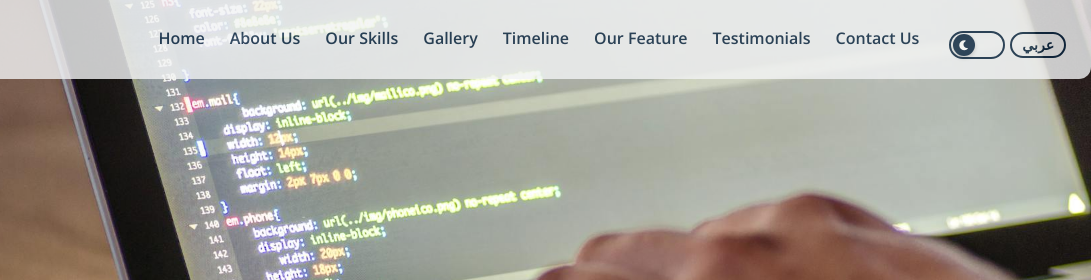
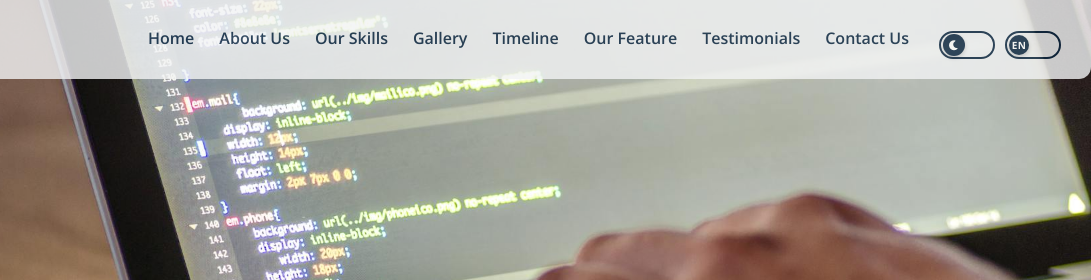
Before and after one commit to YeahiaNurulAmin/Code-YNA-Tamplate, a website: page index.html in a window 1280 px wide. Shown: the top 280 px of the page, 189-1280 px from the left. Drawn offline with nearby package versions, Linux system fonts and the light colour scheme.

Commit message:
Refactor language toggle for improved accessibility and styling
- Updated index.html to enhance the language toggle button with data attributes and accessibility features.
- Modified CSS in master.css to improve the appearance and functionality of the language toggle, including hover effects and dark mode support.
- Adjusted JavaScript in lang.js to update the language toggle button's text and attributes based on the selected language.

```diff
--- a/css/master.css
+++ b/css/master.css
@@ -392,21 +392,61 @@ html.dark-mode .toggle-thumb .fa-sun {
 }
 .lang-toggle {
     background: none;
+    border: none;
+    cursor: pointer;
+    padding: 5px;
+    align-self: center;
+    display: flex;
+    align-items: center;
+    justify-content: center;
+}
+.lang-toggle-track {
+    position: relative;
+    width: 56px;
+    height: 28px;
+    background: var(--secondary-bg-color);
     border: 2px solid var(--primary-color);
-    color: var(--primary-color);
-    font-family: inherit;
+    border-radius: 14px;
+    transition: all 0.3s cubic-bezier(0.4, 0, 0.2, 1);
+}
+.lang-toggle-thumb {
+    position: absolute;
+    left: 2px;
+    top: 50%;
+    width: 20px;
+    height: 20px;
+    background: var(--primary-color);
+    border-radius: 50%;
+    display: flex;
+    align-items: center;
+    justify-content: center;
+    transform: translateY(-50%);
+    transition: all 0.3s cubic-bezier(0.4, 0, 0.2, 1);
+    box-shadow: 0 2px 4px rgba(0, 0, 0, 0.2);
+    z-index: 2;
+}
+.lang-toggle-thumb .lang-label {
+    font-size: 10px;
     font-weight: 700;
-    font-size: 14px;
+    color: white;
     line-height: 1;
-    cursor: pointer;
-    padding: 4px 10px;
-    border-radius: 14px;
-    align-self: center;
-    transition: 0.3s;
-}
-.lang-toggle:hover {
-    color: var(--secondary-color);
+    letter-spacing: 0.5px;
+}
+.lang-toggle[data-active="true"] .lang-toggle-thumb {
+    transform: translateX(28px) translateY(-50%);
+}
+.lang-toggle:hover .lang-toggle-track {
     border-color: var(--secondary-color);
+}
+.lang-toggle:hover .lang-toggle-thumb {
+    background: var(--secondary-color);
+}
+html.dark-mode .lang-toggle-track {
+    background: var(--primary-color);
+    border-color: var(--secondary-color);
+}
+html.dark-mode .lang-toggle-thumb {
+    background: var(--secondary-color);
 }
 header nav ul {
     display: flex;
--- a/index.html
+++ b/index.html
@@ -117,7 +117,13 @@
                                 </button>
                             </li>
                             <li class="lang-item">
-                                <button class="lang-toggle" type="button">عربي</button>
+                                <button class="lang-toggle" type="button" data-active="false" title="Switch to Arabic" aria-label="Switch to Arabic">
+                                    <span class="lang-toggle-track">
+                                        <span class="lang-toggle-thumb">
+                                            <span class="lang-label">EN</span>
+                                        </span>
+                                    </span>
+                                </button>
                             </li>
                         </ul>
                         <button class="dark-mode-toggle" type="button" title="Toggle Dark Mode" aria-label="Toggle Dark Mode" data-i18n-title="darkModeTitle">
@@ -128,7 +134,13 @@
                                 </span>
                             </span>
                         </button>
-                        <button class="lang-toggle" type="button">عربي</button>
+                        <button class="lang-toggle" type="button" data-active="false" title="Switch to Arabic" aria-label="Switch to Arabic">
+                            <span class="lang-toggle-track">
+                                <span class="lang-toggle-thumb">
+                                    <span class="lang-label">EN</span>
+                                </span>
+                            </span>
+                        </button>
                     </nav>
                 </header>
                 <div class="introduction-text">
--- a/js/lang/lang.js
+++ b/js/lang/lang.js
@@ -68,10 +68,13 @@ function applyLanguage(lang) {
         }
     });
 
-    // Update language toggle button
+    // Update language toggle buttons (dark-mode style pill)
     document.querySelectorAll(".lang-toggle").forEach((btn) => {
-        btn.textContent = lang === "en" ? "عربي" : "EN";
+        btn.dataset.active = lang === "ar" ? "true" : "false";
+        const label = btn.querySelector(".lang-label");
+        if (label) label.textContent = lang === "ar" ? "ع" : "EN";
         btn.title = lang === "en" ? "Switch to Arabic" : "Switch to English";
+        btn.setAttribute("aria-label", btn.title);
     });
 
     localStorage.setItem(LANG_STORAGE_KEY, lang);
```
